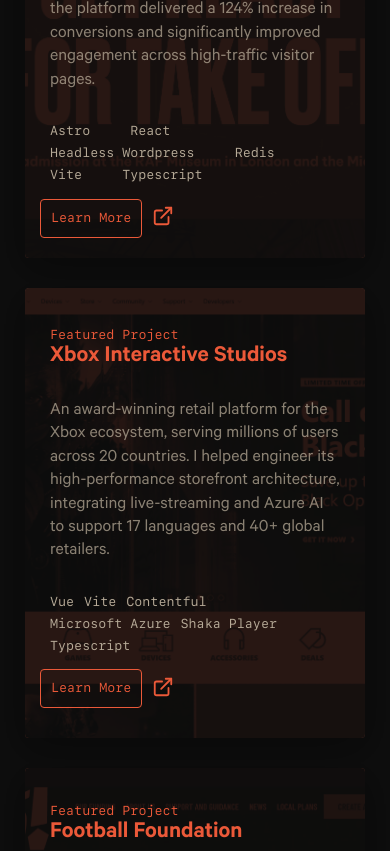
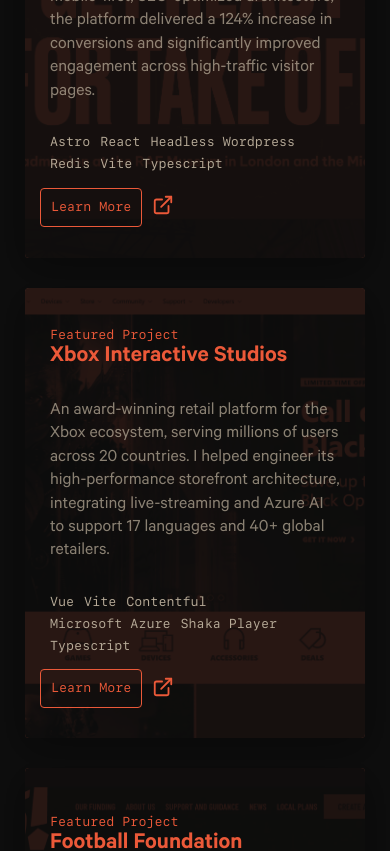
Before and after one commit to calvingomes/cal-portfolio, a Next.js app: page / in a window 390 px wide. Shown: the part 3320-4171 px from the top of the page. Built offline with nearby package versions, Linux system fonts and the light colour scheme.

Commit message:
fix margin for featured item mobile

```diff
--- a/src/components/Featured/Featured.module.css
+++ b/src/components/Featured/Featured.module.css
@@ -250,7 +250,7 @@
   }
 
   .project:nth-of-type(odd) .projectTechList li {
-    margin: 0 40px 5px 0;
+    margin: 0 10px 5px 0;
   }
 
   .projectTechList {
```
